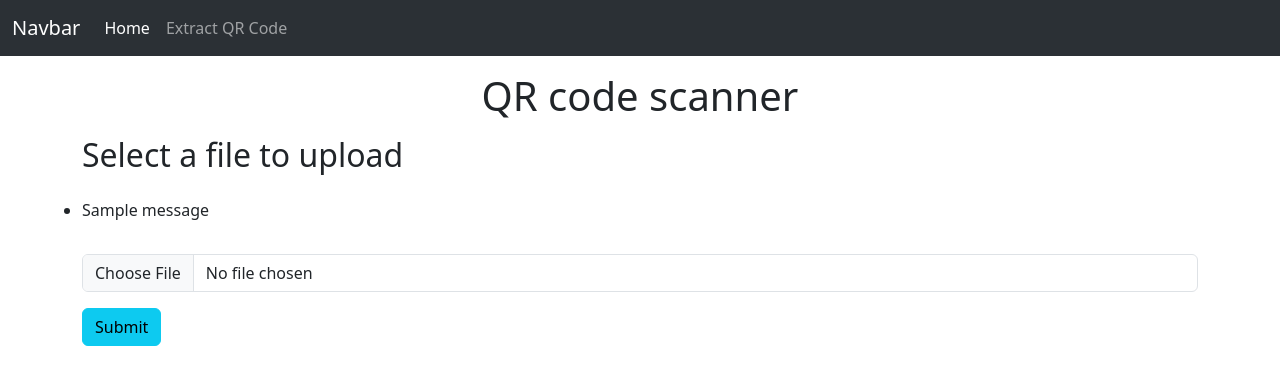
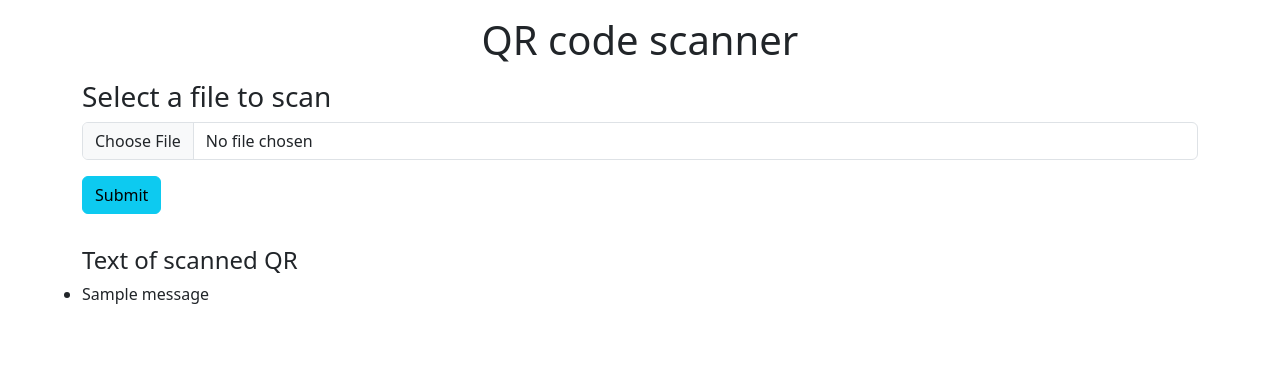
Before and after one commit to alejlatorre/QRCodeScanner, a Flask app: page / in a window 1280 px wide. Shown: the top 385 px of the page. Run offline with Flask 2, Linux system fonts and the light colour scheme; one stand-in notice (Sample message) is shown.

Commit message:
release v0.1.0

```diff
--- a/application/__init__.py
+++ b/application/__init__.py
@@ -8,6 +8,5 @@ dir_path = os.path.dirname(os.path.realpath(__file__))
 
 app.config['SECRET_KEY'] = '96c2cfcd56e6532d791efe16d6577965d2a39fdc'
 app.config['UPLOAD_FOLDER'] = os.path.join(dir_path, 'static')
-app.config['MAX_CONTENT_LENGTH'] = 16 * 1024 * 1024
 
 from application import routes
--- a/application/routes.py
+++ b/application/routes.py
@@ -10,6 +10,9 @@ from src.engine import QRCodeScanner
 
 ALLOWED_EXTENSIONS = set(['png', 'jpg', 'jpeg'])
 
+# %%
+# %%
+
 
 def allowed_file(filename):
     return '.' in filename and filename.rsplit('.', 1)[1].lower() in ALLOWED_EXTENSIONS
@@ -17,7 +20,7 @@ def allowed_file(filename):
 
 @app.route('/')
 def index():
-    return render_template(template_name_or_list='layout.html', title='Home Page')
+    return render_template(template_name_or_list='layout.html')
 
 
 @app.route('/', methods=['POST'])
@@ -32,8 +35,23 @@ def upload_image():
     if file and allowed_file(filename=file.filename):
         filename = secure_filename(filename=file.filename)
         file.save(os.path.join(app.config['UPLOAD_FOLDER'], filename))
-        flash(message='Image successfully uploaded and displayed below')
-        return render_template(template_name_or_list='layout.html', filename=filename)
+
+        qrcs = QRCodeScanner()
+        image = qrcs.read_image(
+            filename=os.path.join(app.config['UPLOAD_FOLDER'], filename)
+        )
+        scanned_filename = filename.split('.')
+        scanned_filename = scanned_filename[0] + '_scanned.' + scanned_filename[1]
+        qr_text = qrcs.extract_info(
+            img=image,
+            save_img=True,
+            filepath=os.path.join(app.config['UPLOAD_FOLDER'], scanned_filename),
+        )
+        for text in qr_text:
+            flash(message=text)
+
+        files = [filename, scanned_filename]
+        return render_template(template_name_or_list='layout.html', files=files)
     else:
         flash(message='Allowed image types are: png, jpg, jpeg')
         return redirect(location=request.url)
@@ -42,33 +60,3 @@ def upload_image():
 @app.route('/display/<filename>')
 def display_image(filename):
     return redirect(location=url_for('static', filename=filename), code=301)
-
-
-# @app.route('/extract_qrcode', methods=['POST', 'GET'])
-# def index_page():
-#     form = QRCodeData()
-
-#     if request.method == 'POST':
-#         if form.validate_on_submit():
-#             data = form.data.data
-#             image_name = f'{secrets.token_hex(10)}.png'
-#             qrcode_location = f'{app.config["UPLOAD_PATH"]}/{image_name}'
-
-#             try:
-#                 qrcs = QRCodeData()
-#                 image = qrcs.read_image(qrcode_location)
-#                 qr_text = qrcs.extract_info(img=image)
-#             except Exception as ex:
-#                 print(ex)
-#             except ValueError as ve:
-#                 print(ve)
-
-#             return render_template(
-#                 template_name_or_list='extracted_qrcode.html',
-#                 title='Extracted',
-#                 image=image_name,
-#             )
-#     else:
-#         return render_template(
-#             template_name_or_list='extract_qrcode.html', title='Index Page', form=form
-#         )
--- /dev/null
+++ b/application/static/css/style.css
@@ -0,0 +1,15 @@
+.column {
+  float: left;
+  width: 50%;
+}
+
+.row:after {
+content: "";
+display: table;
+clear: both;
+}
+
+img {
+  max-width: 100%;
+  max-height: 100%;
+}
--- a/application/templates/layout.html
+++ b/application/templates/layout.html
@@ -4,50 +4,20 @@
     <meta charset="UTF-8">
     <meta http-equiv="X-UA-Compatible" content="IE=edge">
     <meta name="viewport" content="width=device-width, initial-scale=1.0">
-    <title>{{ title }}</title>
+    <title>QR Code Scanner</title>
+
+    <!-- BOOTSTRAP -->
     <link href="https://cdn.jsdelivr.net/npm/bootstrap@5.3.0-alpha1/dist/css/bootstrap.min.css" rel="stylesheet" integrity="sha384-GLhlTQ8iRABdZLl6O3oVMWSktQOp6b7In1Zl3/Jr59b6EGGoI1aFkw7cmDA6j6gD" crossorigin="anonymous">
+
+    <!-- CSS -->
+    <link href="{{ url_for('static', filename='css/style.css') }}" rel="stylesheet" type="text/css">
+
 </head>
 <body>
-    <head>
-        <nav class="navbar navbar-expand-lg bg-body-tertiary" data-bs-theme="dark">
-            <div class="container-fluid">
-              <a class="navbar-brand" href="#">Navbar</a>
-              <button class="navbar-toggler" type="button" data-bs-toggle="collapse" data-bs-target="#navbarSupportedContent" aria-controls="navbarSupportedContent" aria-expanded="false" aria-label="Toggle navigation">
-                <span class="navbar-toggler-icon"></span>
-              </button>
-              <div class="collapse navbar-collapse" id="navbarSupportedContent">
-                <ul class="navbar-nav me-auto mb-2 mb-lg-0">
-                  <li class="nav-item">
-                    <a class="nav-link active" aria-current="page" href="#">Home</a>
-                  </li>
-                  <li class="nav-item">
-                    <a class="nav-link" href="#">Extract QR Code</a>
-                  </li>
-                </ul>
-              </div>
-            </div>
-        </nav>
-    </head>
     <p><h1 align="center">QR code scanner</h1></p>
     <div class="container">
       <div class="row">
-        <h2>Select a file to upload</h2>
-        <p>
-          {% with messages = get_flashed_messages() %}
-            {% if messages %}
-              <ul>
-                {% for message in messages %}
-                  <li>{{ message }}</li>
-                {% endfor %}
-              </ul>
-            {% endif %}
-          {% endwith %}
-        </p>
-        {% if filename %}
-          <div>
-            <img src="{{ url_for('display_image', filename=filename) }}">
-          </div>
-        {% endif %}
+        <h3>Select a file to scan</h3>
         <form method="post" action="/" enctype="multipart/form-data">
           <dl>
             <p>
@@ -59,6 +29,34 @@
           </p>
         </form>
       </div>
+      <div class="row">
+        <div class="column">
+          {% if files %}
+          <h4 align="center">Default image</h4>
+          <img src="{{ url_for('display_image', filename=files[0]) }}">
+          {% endif %}
+        </div>
+        <div class="column">
+          {% if files %}
+          <h4 align="center">QR detection</h4>
+          <img src="{{ url_for('display_image', filename=files[1]) }}">
+          {% endif %}
+        </div>
+      </div>
+      <div class="row">
+        <p>
+          {% with messages = get_flashed_messages() %}
+            {% if messages %}
+              <ul>
+                <h4>Text of scanned QR</h4>
+                {% for message in messages %}
+                  <li>{{ message }}</li>
+                {% endfor %}
+              </ul>
+            {% endif %}
+          {% endwith %}
+        </p>
+      </div>
     </div>
 
     <script src="https://cdn.jsdelivr.net/npm/bootstrap@5.3.0-alpha1/dist/js/bootstrap.bundle.min.js" integrity="sha384-w76AqPfDkMBDXo30jS1Sgez6pr3x5MlQ1ZAGC+nuZB+EYdgRZgiwxhTBTkF7CXvN" crossorigin="anonymous"></script>
--- a/src/engine.py
+++ b/src/engine.py
@@ -20,7 +20,7 @@ class QRCodeScanner:
             cv2.destroyWindow(winname='Default image')
         return image
 
-    def extract_info(self, img):
+    def extract_info(self, img, save_img=False, filepath=None):
         decoded_list = []
         for d in decode(img):
             img = cv2.rectangle(
@@ -43,6 +43,10 @@ class QRCodeScanner:
             )
             decoded_list.append(d.data.decode())
 
+        if save_img:
+            if filepath:
+                cv2.imwrite(filename=filepath, img=img)
+
         if self.show_images:
             img_resized = cv2.resize(src=img, dsize=self.bi_dim)
             cv2.imshow('QR codes detection', img_resized)
```
Also changed, not shown: application/templates/extract_qrcode.html (deleted, +0 -33 lines), application/templates/extracted_qrcode.html (deleted, +0 -7 lines), data/EFkMMrGXUAERtE5.jpg (added), data/istockphoto-1095468748-612x612.jpg (deleted).
